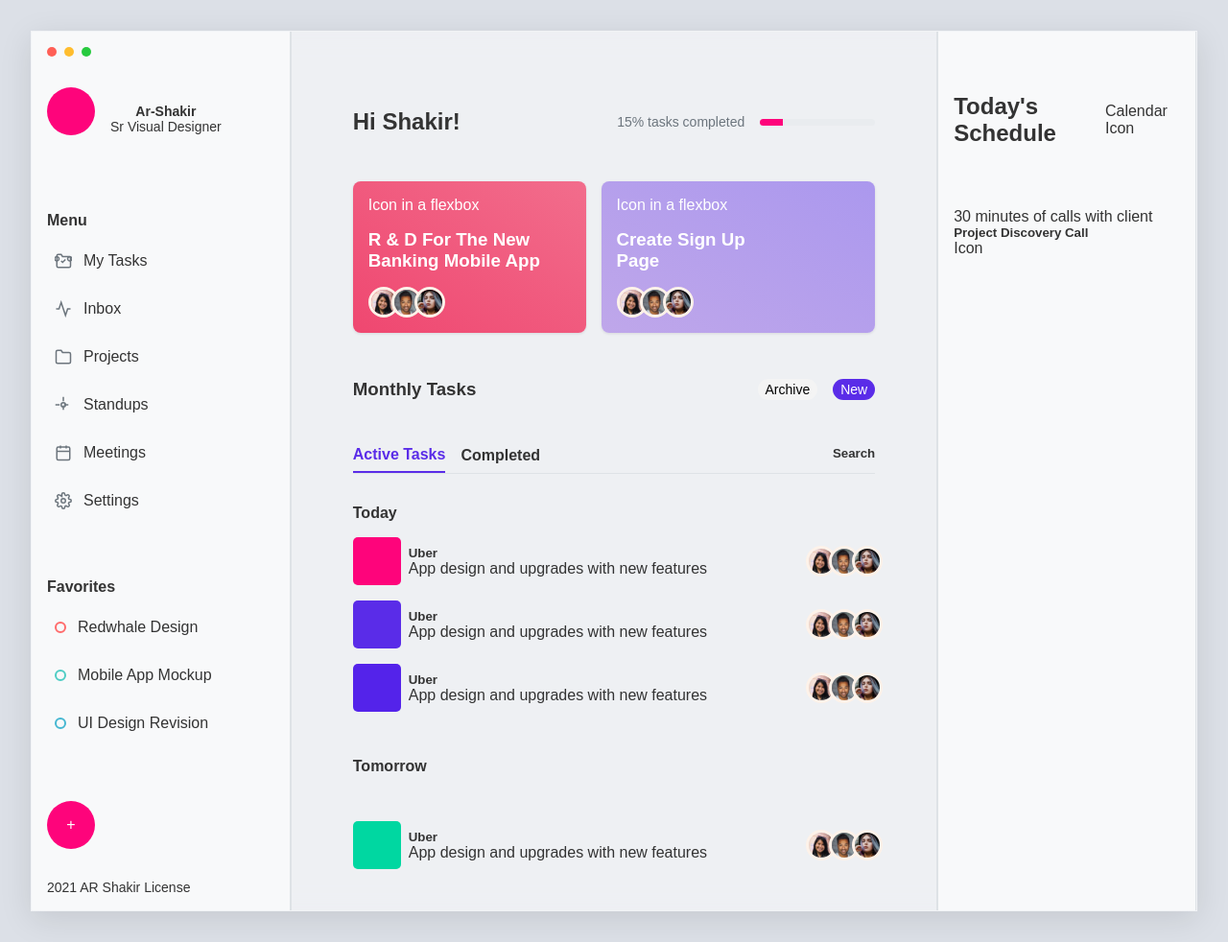
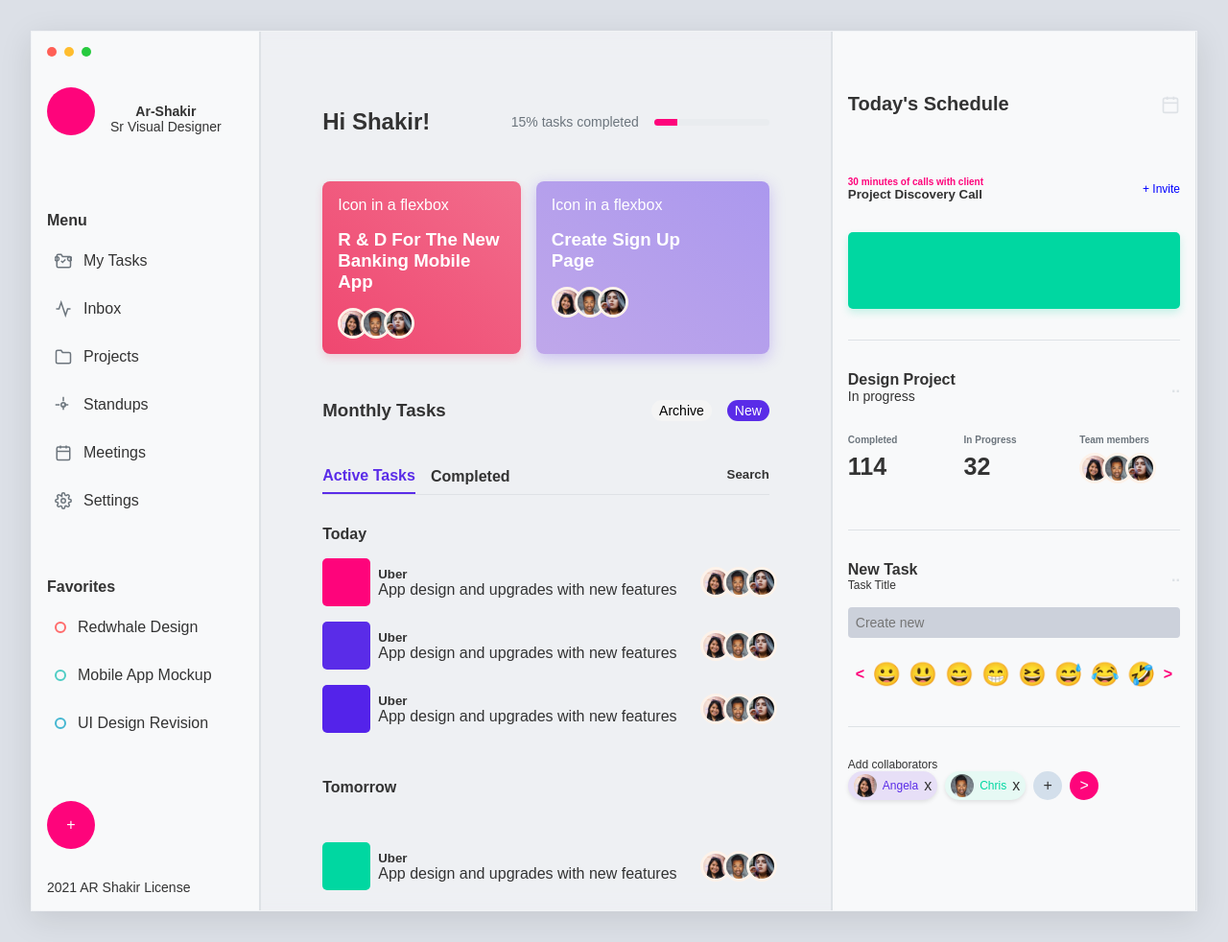
Before and after one commit to Yinye013/ar-shakur-dashboard, a plain HTML site: page index.html in a window 1280 px wide. Shown: the whole page at 96% size. Drawn offline with Linux system fonts and the light colour scheme; a web font is replaced by a local one.

Commit message:
feat: finished right sidebar

```diff
--- a/index.html
+++ b/index.html
@@ -274,14 +274,117 @@
       <div class="sidebar-r">
         <div class="flex justify-between margin-bottom-3">
           <h2>Today's Schedule</h2>
-          <div>Calendar Icon</div>
+          <div class="calendar-icon">
+            <svg
+              viewBox="0 0 24 24"
+              fill="none"
+              stroke="currentColor"
+              stroke-width="2"
+              width="24"
+              height="24"
+            >
+              <rect x="3" y="4" width="18" height="18" rx="2" ry="2"></rect>
+              <line x1="16" y1="2" x2="16" y2="6"></line>
+              <line x1="8" y1="2" x2="8" y2="6"></line>
+              <line x1="3" y1="10" x2="21" y2="10"></line>
+            </svg>
+          </div>
         </div>
-        <div>
+        <div class="flex justify-between">
           <div>
-            <p>30 minutes of calls with client</p>
+            <p class="thirty-minutes">30 minutes of calls with client</p>
             <h5>Project Discovery Call</h5>
           </div>
-          <div>Icon</div>
+          <div class="invite"><span>+</span> Invite</div>
+        </div>
+
+        <div class="green-long-div"></div>
+
+        <!-- gray line -->
+        <div class="gray-line"></div>
+
+        <div class="flex justify-between">
+          <div>
+            <p style="font-weight: bold">Design Project</p>
+            <p style="font-size: 14px">In progress</p>
+          </div>
+          <div style="font-weight: bold; color: #dee2e6">..</div>
+        </div>
+
+        <!--  -->
+        <div class="schedule__status">
+          <div class="schedule__status--completed">
+            <h5>Completed</h5>
+            <p>114</p>
+          </div>
+
+          <div class="schedule__status--in-progress">
+            <h5>In Progress</h5>
+            <p>32</p>
+          </div>
+
+          <div class="schedule__status--team">
+            <h5>Team members</h5>
+            <div class="card-images">
+              <img src="/img/customer-1.jpg" alt="customer-1" />
+              <img src="/img/customer-2.jpg" alt="customer-2" />
+              <img src="/img/customer-3.jpg" alt="customer-3" />
+            </div>
+          </div>
+        </div>
+
+        <!-- gray line -->
+        <div class="gray-line"></div>
+
+        <!--  -->
+        <div class="flex justify-between">
+          <div>
+            <p style="font-weight: bold">New Task</p>
+            <p style="font-size: 12px">Task Title</p>
+          </div>
+          <div style="font-weight: bold; color: #dee2e6">..</div>
+        </div>
+
+        <div>
+          <input type="text" placeholder="Create new" class="task-input" />
+        </div>
+
+        <!-- let's add a carousel of emojis here -->
+        <div class="emoji-carousel">
+          <span style="color: #fe047b; font-weight: bold"><</span>
+          <div class="emoji">😀</div>
+          <div class="emoji">😃</div>
+          <div class="emoji">😄</div>
+          <div class="emoji">😁</div>
+          <div class="emoji">😆</div>
+          <div class="emoji">😅</div>
+          <div class="emoji">😂</div>
+          <div class="emoji">🤣</div>
+          <span style="color: #fe047b; font-weight: bold">></span>
+        </div>
+
+        <!-- gray line -->
+        <div class="gray-line"></div>
+
+        <div>
+          <p style="font-size: 12px">Add collaborators</p>
+
+          <div class="collaborators">
+            <div class="collaborator-capsule-1">
+              <img src="/img/customer-1.jpg" alt="customer-1" />
+              <span class="collaborator-name-1">Angela</span>
+              <span>x</span>
+            </div>
+
+            <div class="collaborator-capsule-2">
+              <img src="/img/customer-2.jpg" alt="customer-1" />
+              <span class="collaborator-name-2">Chris</span>
+              <span>x</span>
+            </div>
+
+            <div class="collaborator-add"><span>+</span></div>
+            <div class="collaborator-next"><span>></span></div>
+          </div>
         </div>
       </div>
       <!-- end of sidebar r -->
--- a/styles.css
+++ b/styles.css
@@ -247,14 +247,8 @@ body {
   background-color: #e9ecef;
   border-radius: 10px;
   overflow: hidden;
-  position: relative;
 }
-.progress-bar span {
-  display: block;
-  height: 100%;
-  background-color: #fe047b;
-  transition: width 0.3s ease;
-}
+
 .progress-bar .progress {
   width: 20%;
   height: 100%;
@@ -272,14 +266,14 @@ body {
   background: linear-gradient(to top right, #ef4770, #f26d8c);
   padding: 1rem;
   border-radius: 0.5rem;
-  box-shadow: 0 1px 3px rgba(0, 0, 0, 0.1);
+  box-shadow: 0 4px 8px rgba(239, 71, 112, 0.2);
 }
 
 .card-2 {
   background: linear-gradient(to bottom left, #ab98ee, #bfa7ea);
   padding: 1rem;
   border-radius: 0.5rem;
-  box-shadow: 0 1px 3px rgba(0, 0, 0, 0.1);
+  box-shadow: 0 4px 16px rgba(90, 44, 232, 0.25);
 }
 .card-images {
   display: flex;
@@ -378,3 +372,165 @@ body {
   gap: 1rem;
   backdrop-filter: blur(10px);
 }
+
+.sidebar-r h2 {
+  font-size: 20px;
+  margin: 0;
+  display: inline-block;
+}
+.thirty-minutes {
+  font-size: 10px;
+  font-weight: bold;
+  color: #fe047b;
+}
+.invite {
+  color: blue;
+  font-size: 12px;
+}
+.green-long-div {
+  width: 100%;
+  height: 80px; /*will remove this later*/
+  background-color: #00d7a1;
+  border-radius: 5px;
+  margin-top: 1rem;
+  box-shadow: 0 4px 8px rgba(0, 215, 161, 0.2);
+}
+
+.gray-line {
+  width: 100%;
+  height: 1px;
+  background-color: #dee2e6;
+  margin: 1rem 0;
+}
+
+.calendar-icon {
+  color: #dee2e6;
+  display: flex;
+  align-items: center;
+}
+
+.calendar-icon svg {
+  width: 20px;
+  height: 20px;
+}
+
+.schedule__status {
+  display: flex;
+  justify-content: space-between;
+  align-items: flex-start;
+  gap: 1rem;
+  margin-top: 1rem;
+  margin-bottom: 1rem;
+}
+
+.schedule__status--completed,
+.schedule__status--in-progress,
+.schedule__status--team {
+  display: flex;
+  flex-direction: column;
+  flex: 1;
+}
+
+.schedule__status h5 {
+  font-size: 10px;
+  color: #6c757d;
+  margin-bottom: 0.5rem;
+}
+
+.schedule__status p {
+  font-size: 25px;
+  font-weight: bold;
+}
+
+.task-input {
+  width: 100%;
+  padding: 0.5rem;
+  border-radius: 0.25rem;
+  font-size: 14px;
+  background-color: #ccd1db;
+  border: none;
+  font-family: inherit;
+  outline: none;
+}
+
+.emoji-carousel {
+  display: flex;
+  align-items: center;
+  overflow-x: auto;
+  padding: 0.5rem;
+  gap: 0.5rem;
+}
+
+.emoji {
+  font-size: 24px;
+}
+
+.collaborator-capsule-1 {
+  display: flex;
+  align-items: center;
+  gap: 6px;
+  padding: 3px 6px;
+  background-color: #e7dff7;
+  border-radius: 40px;
+  box-shadow: 0 2px 4px rgba(0, 0, 0, 0.1);
+}
+.collaborator-capsule-2 {
+  display: flex;
+  align-items: center;
+  gap: 6px;
+  padding: 3px 6px;
+  background-color: #e6f9f4;
+  border-radius: 40px;
+  box-shadow: 0 2px 4px rgba(0, 0, 0, 0.1);
+}
+
+.collaborators {
+  display: flex;
+  align-items: center;
+  gap: 0.5rem;
+}
+
+.collaborator-capsule-1 img {
+  width: 24px;
+  height: 24px;
+  border-radius: 50%;
+}
+.collaborator-capsule-2 img {
+  width: 24px;
+  height: 24px;
+  border-radius: 50%;
+}
+
+.collaborator-name-1 {
+  font-size: 12px;
+  color: #5a2ce8;
+}
+
+.collaborator-name-2 {
+  font-size: 12px;
+  color: #00d7a1;
+}
+
+.collaborator-add {
+  background-color: #d3dfeb;
+  border-radius: 50%;
+  width: 30px;
+  height: 30px;
+  display: flex;
+  justify-content: center;
+  align-items: center;
+}
+
+.collaborator-next {
+  background-color: #fe047b;
+  border-radius: 50%;
+  width: 30px;
+  height: 30px;
+  display: flex;
+  justify-content: center;
+  align-items: center;
+}
+
+.collaborator-next span {
+  color: #fff;
+}
```
Also changed, not shown: 1 other file.
